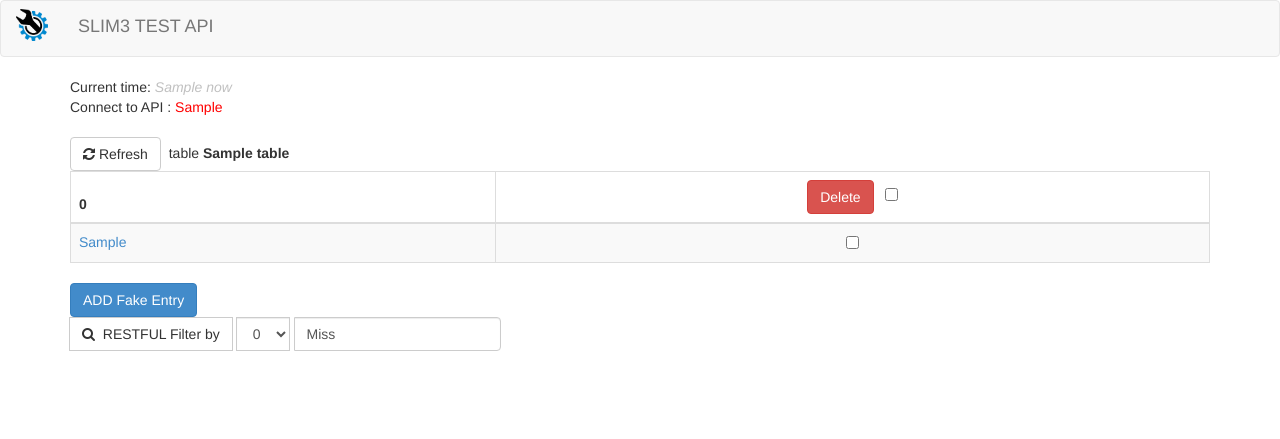
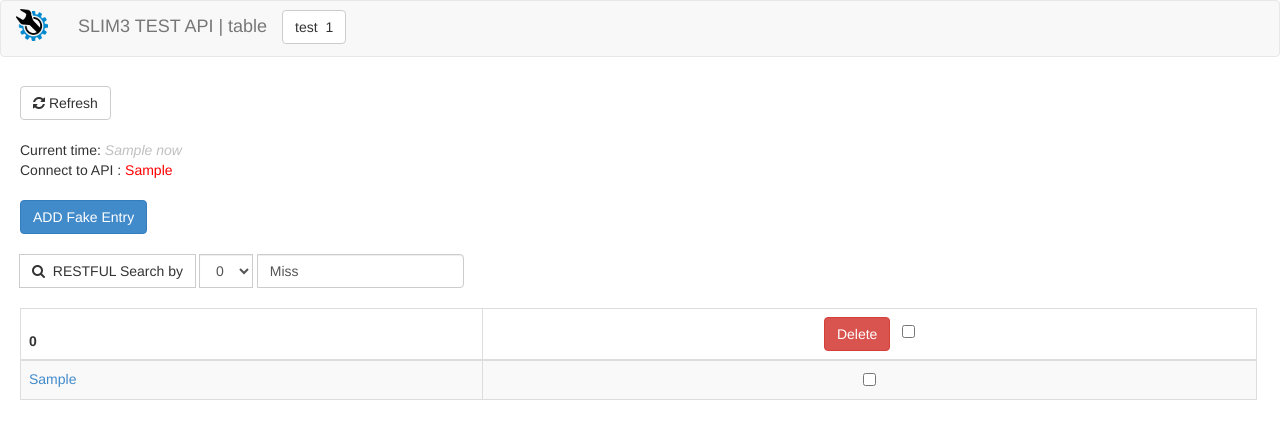
Before and after one commit to vincseize/_SLIM3VUEJS_STARTER, a PHP site: the page made by frontend/app/templates/testApi.twig in a window 1280 px wide. Shown: the top 439 px of the page. Run offline with PHP 8.4, Linux system fonts and the light colour scheme; the template is opened without the code that fills it: most values are stand-ins (such as "Sample title", 1, 10 or a date in 2020); some libraries are stand-ins or nearby versions.

Commit message:
maj auto url testApi

```diff
--- a/frontend/app/templates/testApi.twig
+++ b/frontend/app/templates/testApi.twig
@@ -39,15 +39,24 @@
                 <img style="max-width:32px; margin-top: -7px;"
                      src="{{ base_url() }}/img/favicon.png">
             </a>
-            <a class="navbar-brand">SLIM3 TEST API</a>
+            <a class="navbar-brand">SLIM3 TEST API | table <b>{{ table }}</b></a>
+
+            {% for key, table in tables %}
+                <button type="button" name="btn_apiClient_{{ table[0] }}" id="btn_apiClient_{{ table[0] }}" data-table="{{ table[0] }}" class="btn btn-default listTables-topNav">test&nbsp;&nbsp;{{ table[0] }}</button>
+            {% endfor %}
+
           </div>
         </div><!-- /.container-fluid -->
       </nav>
 </header>
 
 <main>
-<div class="container">
+    <div class="container my_container">
 
+        <button type="button" class="btn btn-default" style="margin-top:9px;" onClick="window.location.reload();">
+            <i class="fa fa-refresh"></i>
+            Refresh</button>
+        <br><br>
         Current time: <font color=silver><i>{{ now }}</i></font>
         <br>
 
@@ -61,12 +70,28 @@
 
         <div style="vertical-align:top;margin:0;padding:0;">
             <div style="display:inline-block;vertical-align:top;margin:0;padding:0;">
-            <button type="button" class="btn btn-default" onClick="window.location.reload();">
-                <i class="fa fa-refresh"></i>
-                Refresh</button>
-                &nbsp;table <b>{{ table }}</b>
+                <button type="button" name="btn_add_fake" id="btn_add_fake" class="btn btn-primary">ADD Fake Entry</button>
             </div>
-    </divstyle="display:inline-block">
+            <br><br>
+
+            <div class="input-group">
+                <span class="input-group-btn">
+                    <button type='button' name="btn_search_by" id="btn_search_by" class="btn btn-default" styleX='width:200px'>
+                    <i class="fa fa-search"></i>&nbsp;&nbsp;RESTFUL Search by</span>
+                    </button>
+
+                    <select name='search_select_col_restful' id='search_select_col_restful' class="form-control" style="width:auto;">
+                        {% for key, value in table_fetchAll[0] %}
+                            <option>{{ key }}</option>
+                        {% endfor %}
+                    </select>
+                    <input name='search_input_restful' id='search_input_restful' class="form-control" type='text' value='Miss' style="width:auto;">
+                </span>
+            </div>
+
+        </div>
+
+        <br>
 
         <table id="listquestions" class="table table-striped table-bordered table-hover" cellspacing="0" width="100%">
             <thead>
@@ -75,7 +100,6 @@
                         <th>{{ key }}</th>
                     {% endfor %}
                     <th class="text-center">
-                    <!-- &nbsp;&nbsp;&nbsp;&nbsp;<input type="checkbox" class="checkbox-delete"> -->
                         <div align="center">
                             <button type="button" name="btn_delete" id="btn_delete" class="btn btn-danger">Delete</button>
                             &nbsp;&nbsp;<input type="checkbox" id="btn_delete_all">
@@ -95,94 +119,14 @@
                         </td>
                     {% endfor %}
                     <td class="text-center">
-                    <!-- <font color=red><b>X</b></font> -->
-                    <!-- &nbsp;&nbsp;<input type="checkbox" class="checkbox-delete"> -->
                         <input type="checkbox" name="checkbox-delete_{{ values.id }}" class="checkbox-delete" value="{{ values.id }}">
                     </td>
                 </tr>
                 {% endfor %}
             </tbody>
         </table>
-    <!-- <input type='button' value='ADD Fake Entry' onClick='window.location.reload();' style='width:200px'> -->
-    <button type="button" name="btn_add_fake" id="btn_add_fake" class="btn btn-primary">ADD Fake Entry</button>
 
         <br>
-
-<!--
-<div class="d-flex align-items-end">
-
-        <div class="p-2">
-            <button type='button' name="btn_search_by" id="btn_search_by" class="btn btn-primary" styleX='width:200px'
-            onClick="
-            c = document.getElementById('search_select_col_restful');
-            var col = c.options[c.selectedIndex].value;
-            var search = document.getElementById('search_input_restful').value;
-            window.open('api/{{ table }}/search/'+col+'/'+search+'','_blank');
-            ">
-            RESTFUL SEARCH by
-            </button>
-        </div>
-
-
-        <div class="p-2">
-            &nbsp;<select name='search_select_col_restful' id='search_select_col_restful' class="form-control">
-                {% for key, value in table_fetchAll[0] %}
-                    <option>{{ key }}</option>
-                {% endfor %}
-            </select>
-        </div>
-
-        <div class="p-2">
-            &nbsp;<input name='search_input_restful' id='search_input_restful' class="form-control" type='text' value='Vincseize'>
-        </div>
-
-</div>
- -->
-
-
-
-
-
-
-
-
-
-
-
-
-
-
-<!-- <div class="row">     -->
-        <div class="input-group">
-            <span class="input-group-btn">
-                <button type='button' name="btn_search_by" id="btn_search_by" class="btn btn-default" styleX='width:200px'>
-                <i class="fa fa-search"></i>&nbsp;&nbsp;RESTFUL Filter by</span>
-                </button>
-
-                <select name='search_select_col_restful' id='search_select_col_restful' class="form-control" style="width:auto;">
-                    {% for key, value in table_fetchAll[0] %}
-                        <option>{{ key }}</option>
-                    {% endfor %}
-                </select>
-                <input name='search_input_restful' id='search_input_restful' class="form-control" type='text' value='Miss' style="width:auto;">
-            </span>
-        </div>
-<!-- </div> -->
-
-
-
-
-
-
-
-
-
-
-
-
-
-
-
 
     </div>
 </main>
@@ -195,6 +139,11 @@
 <script>
 $(document).ready(function(){
 
+    function url_baseDirname(path){
+        var spliPath = path.split('/');
+        return spliPath[spliPath.length - 2];
+    }
+
     function clear_delete_checkbox(){
         $('.checkbox-delete').each(function(){
             $('.checkbox-delete').prop('checked', false);
@@ -202,16 +151,17 @@ $(document).ready(function(){
         $('#btn_delete_all').prop('checked', false);
     }
 
+    $('.listTables-topNav').click(function(){
+        url_baseDirname = url_baseDirname(window.location.href);
+        window.location.replace(''+url_baseDirname+'/'+$(this).data("table")+'');
+    });
+
     $('#btn_search_by').click(function(){
-        // console.log('click');
-
         c = document.getElementById('search_select_col_restful');
         var col = c.options[c.selectedIndex].value;
         var search = document.getElementById('search_input_restful').value;
         window.open('api/{{ table }}/search/'+col+'/'+search+'','_blank');
-
     });
-
 
     $('#btn_delete').click(function(){
             var ids = [];
--- a/frontend/public/css/my_styles.css
+++ b/frontend/public/css/my_styles.css
@@ -4,3 +4,12 @@
 a, a:hover, a:focus {
     text-decoration: none !important;
 }
+.listTables-topNav{
+    margin-top:9px;
+}
+.my_container{
+    width:99% !important;
+    margin-left:5px !important;
+    margin-right:5px !important;
+    /* padding-right:5px !important; */
+}
```
Also changed, not shown: frontend/app/dependencies.php (+27 -1 lines), frontend/app/src/Action/TestApiAction.php (+4 -12 lines). Lines whose indentation alone changed are shown as unchanged.
